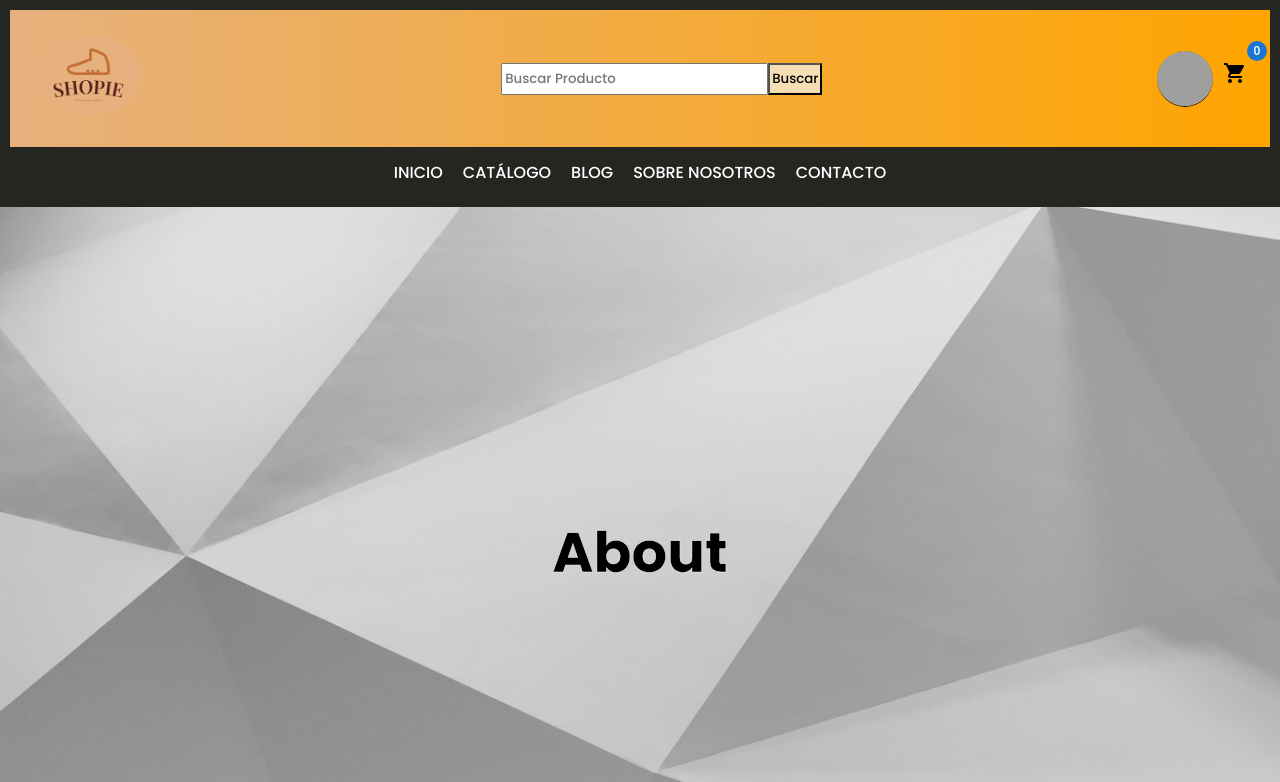
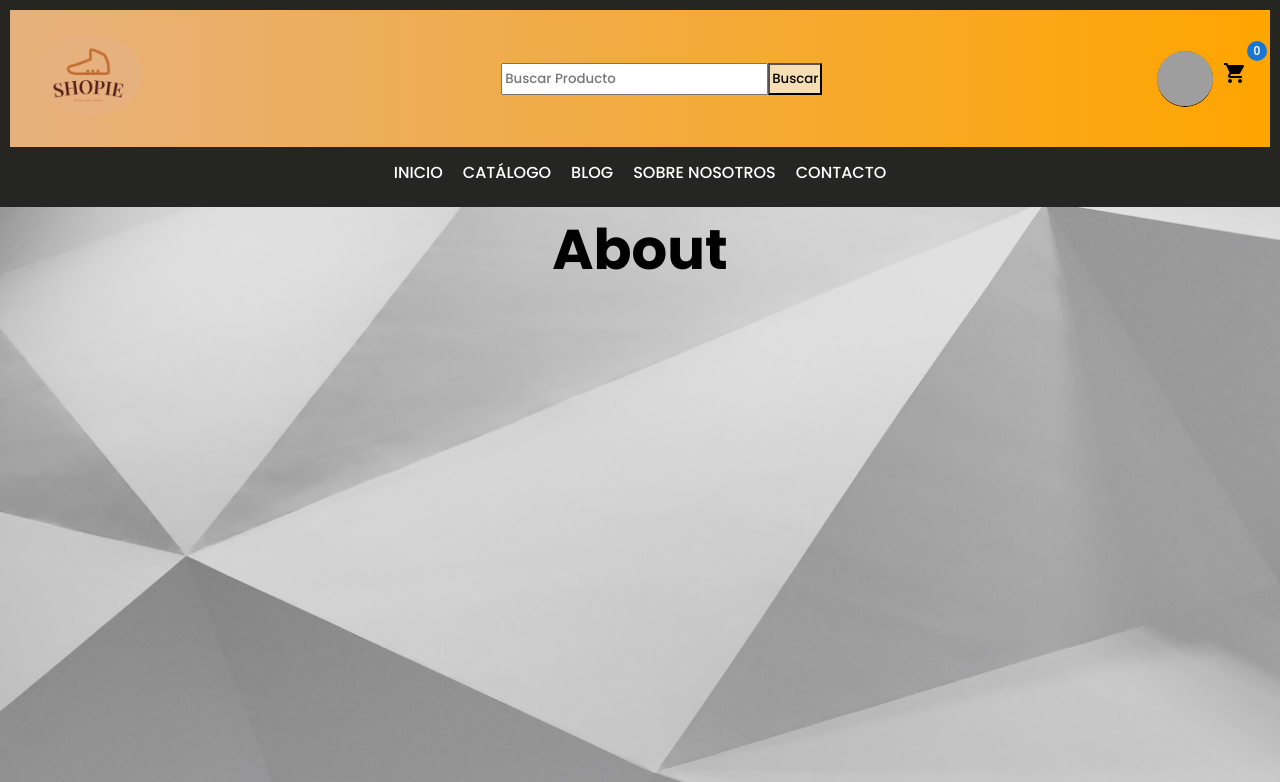
Before and after one commit to dMurill0/shopie, a React (Create React App) app: page /about in a window 1280 px wide. Shown: the top 782 px of the page. Built offline with nearby package versions, Linux system fonts and the light colour scheme; grey boxes are pictures that could not be loaded.

Commit message:
pequeños cambios visuales

```diff
--- a/src/components/About.js
+++ b/src/components/About.js
@@ -2,7 +2,7 @@ import React from 'react'
 
 export const About = () => {
     return (
-        <div>
+        <div className='heading'>
             <h1>About</h1>
         </div>
     )
--- a/src/components/Blog.js
+++ b/src/components/Blog.js
@@ -2,7 +2,7 @@ import React from 'react'
 
 export const Blog = () => {
     return (
-        <div>
+        <div className='heading'>
             <h1>Blog</h1>
         </div>
     )
--- a/src/components/Catalogo.js
+++ b/src/components/Catalogo.js
@@ -2,7 +2,7 @@ import React from 'react'
 
 export const Catalogo = () => {
     return (
-        <div>
+        <div className='heading'>
             <h1>Catalogo</h1>
         </div>
     )
--- a/src/components/Contact.js
+++ b/src/components/Contact.js
@@ -2,7 +2,7 @@ import React from 'react'
 
 export const Contact = () => {
     return (
-        <div>
+        <div className='heading'>
             <h1>Contact</h1>
         </div>
     )
--- a/src/components/Inicio.js
+++ b/src/components/Inicio.js
@@ -2,16 +2,18 @@ import React from 'react'
 import { Container, Button } from '@mui/material';
 export const Inicio = () => {
     return (
-        <div className='content'>
+        <>
+            <div className='contentWrap'>
                 <Container style={{ display: "flex", flexDirection: "column", width: "50%" }}>
                     <h1>La casa de las Sneakers</h1>
                     <p>Lorem ipsum dolor sit amet consectetur adipisicing elit. Debitis, nostrum incidunt ut hic, sunt voluptas accusamus nihil odio deserunt dolorem voluptate fuga repellat. Dolores quia delectus animi. Fugiat, blanditiis aperiam.</p>
-                <Button variant='contained' color='secondary' style={{ width: "40%", marginTop: "50px" }}>Comprar ahora</Button>
+                    <Button variant='contained' color='secondary' style={{ width: "40%", marginTop: "50px" }} href="/Catalogo">Comprar ahora</Button>
                 </Container>
                 <div className="images">
                     <img src="./images/image1.jpg" alt="" style={{ height: "200px" }} />
                     <img src="./images/image2.jpg" alt="" style={{ height: "200px" }} />
                 </div>
             </div>
+        </>
     )
 }
--- a/src/index.css
+++ b/src/index.css
@@ -109,22 +109,24 @@ a:hover {
   height: 55px;
   border-radius: 100%;
 }
+.content {
+  background-image: url("/public/images/bg.jpg");
+  background-size: cover;
+  min-height: 90vh;
+}
 
 /* INICIO */
 
-.content {
-  background-image: url("/public/images/bg.jpg");
-  background-size: cover;
+.contentWrap {
+  margin: auto;
   display: flex;
   flex-direction: row;
   justify-content: space-around;
-  align-items: center;
-  margin: auto;
-  min-height: 90vh;
 }
-.content h1 {
+.contentWrap h1 {
   -webkit-text-stroke: 0.4px white;
   margin-bottom: 30px;
+  margin-top: 10%;
 }
 .images {
   margin-top: 5%;
@@ -133,6 +135,14 @@ a:hover {
   border-radius: 50%;
   box-shadow: 1px 1px 2px 2px black;
   margin: 0.3%;
+}
+
+/* PAGINAS */
+.heading {
+  display: flex;
+  flex-direction: column;
+  align-content: flex-start;
+  justify-content: flex-start;
 }
 
 /* FOOTER */
```
Lines whose indentation alone changed are shown as unchanged.
